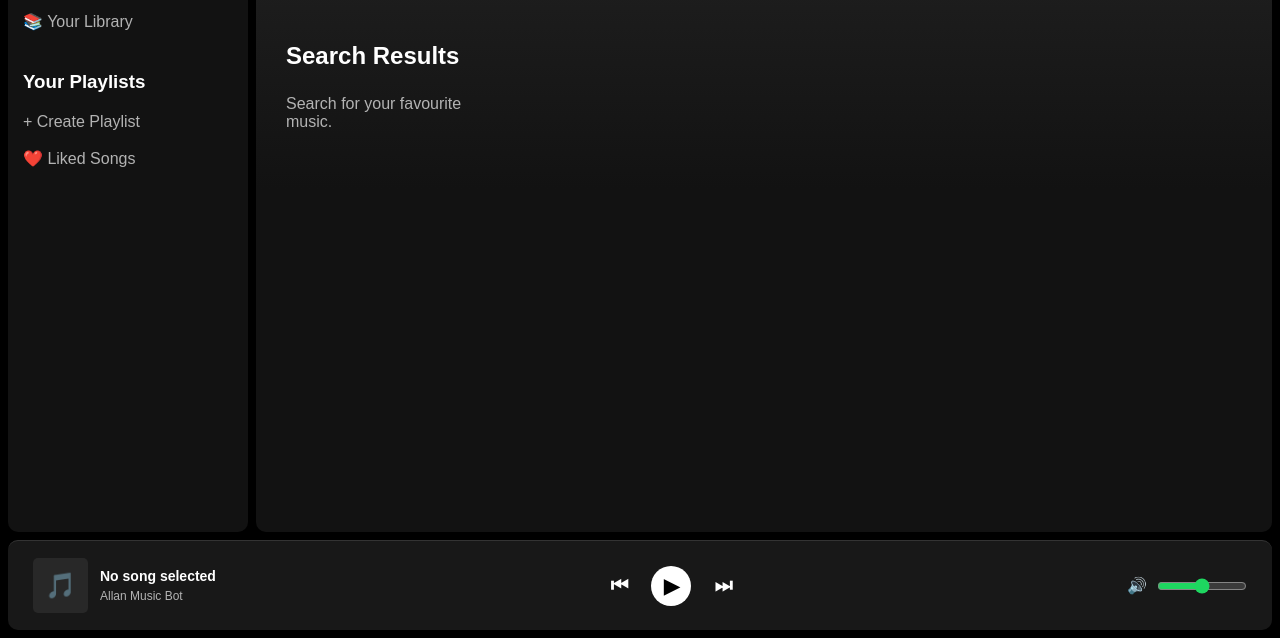
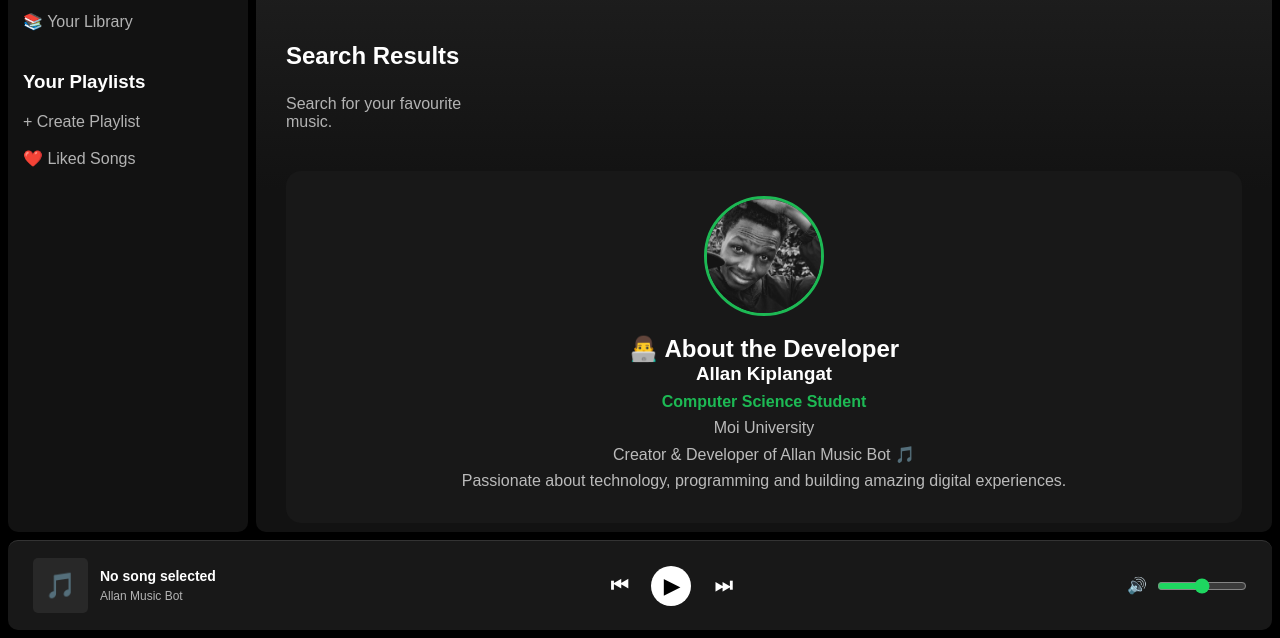
Before and after one commit to allano-coder08/sona-play, a website: page public/index.html in a window 1280 px wide. Shown: the part 162-800 px from the top of the page. Drawn offline with Linux system fonts and the light colour scheme.

Commit message:
Update developer profile and music bot design

```diff
--- a/public/index.html
+++ b/public/index.html
@@ -5,7 +5,41 @@
     <meta name="viewport" content="width=device-width, initial-scale=1.0">
     <title>Allan Music Bot</title>
     <link rel="stylesheet" href="style.css">
+
+    <style>
+        .developer-section {
+            margin-top: 40px;
+            padding: 25px;
+            background: #181818;
+            border-radius: 15px;
+            text-align: center;
+            color: white;
+        }
+
+        .developer-section img {
+            width: 120px;
+            height: 120px;
+            border-radius: 50%;
+            object-fit: cover;
+            border: 3px solid #1db954;
+        }
+
+        .developer-section h2 {
+            margin-top: 15px;
+        }
+
+        .developer-section p {
+            color: #bbb;
+            margin: 8px;
+        }
+
+        .developer-section .role {
+            color: #1db954;
+            font-weight: bold;
+        }
+    </style>
 </head>
+
 <body>
 
 <div class="app">
@@ -51,12 +85,38 @@
             </div>
         </section>
 
+        <!-- About Developer -->
+        <section class="developer-section">
+            <img src="developer.jpeg" alt="Allan Kiplangat - Developer">
+
+            <h2>👨‍💻 About the Developer</h2>
+
+            <h3>Allan Kiplangat</h3>
+
+            <p class="role">
+                Computer Science Student
+            </p>
+
+            <p>Moi University</p>
+
+            <p>
+                Creator & Developer of Allan Music Bot 🎵
+            </p>
+
+            <p>
+                Passionate about technology, programming
+                and building amazing digital experiences.
+            </p>
+        </section>
+
     </main>
 
     <!-- Music Player -->
     <footer class="player">
+
         <div class="song-info">
             <div class="album-art">🎵</div>
+
             <div>
                 <h4 id="songTitle">No song selected</h4>
                 <p id="artistName">Allan Music Bot</p>
@@ -73,10 +133,12 @@
             <span>🔊</span>
             <input type="range" min="0" max="100" value="50">
         </div>
+
     </footer>
 
 </div>
 
 <script src="script.js"></script>
+
 </body>
 </html>
```
Also changed, not shown: public/developer.jpeg (added). Lines whose indentation alone changed are shown as unchanged.
